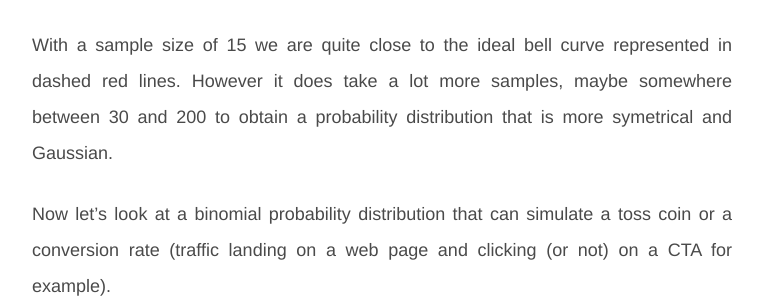
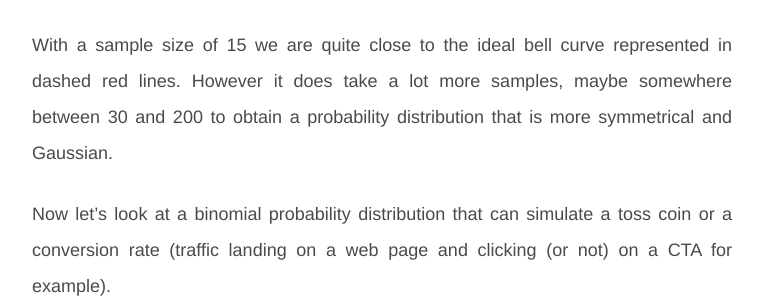
Before and after one commit to sylvainzircher/sylvainzircher.github.io, a Jekyll site: the page built from _posts/blog/2020-06-01-The-Central-Limit-Theorem.md, in a window 1280 px wide and 900 px high, scrolled down 2941 px. Shown: the part 225-525 px from the top of the window, without its empty margins (258-1021 px from the left). Built offline with Jekyll 4.4.1, drawn with Linux system fonts in a browser that asks for light colours; nearby versions of some CDN libraries.

Commit message:
Correcting orthographs on Blogs

```diff
--- a/_posts/blog/2020-06-01-The-Central-Limit-Theorem.md
+++ b/_posts/blog/2020-06-01-The-Central-Limit-Theorem.md
@@ -86,7 +86,7 @@ plt.show()
 
 ![png]({{ 'assets/img/articles/CLT/exponential.png' | relative_url }})
 
-With a sample size of 15 we are quite close to the ideal bell curve represented in dashed red lines. However it does take a lot more samples, maybe somewhere between 30 and 200 to obtain a probability distribution that is more symetrical and Gaussian.
+With a sample size of 15 we are quite close to the ideal bell curve represented in dashed red lines. However it does take a lot more samples, maybe somewhere between 30 and 200 to obtain a probability distribution that is more symmetrical and Gaussian.
 
 Now let’s look at a binomial probability distribution that can simulate a toss coin or a conversion rate (traffic landing on a web page and clicking (or not) on a CTA for example).
 
```
Also changed, not shown: _posts/blog/2020-06-01-NPS-tools.html (+6 -6 lines).
